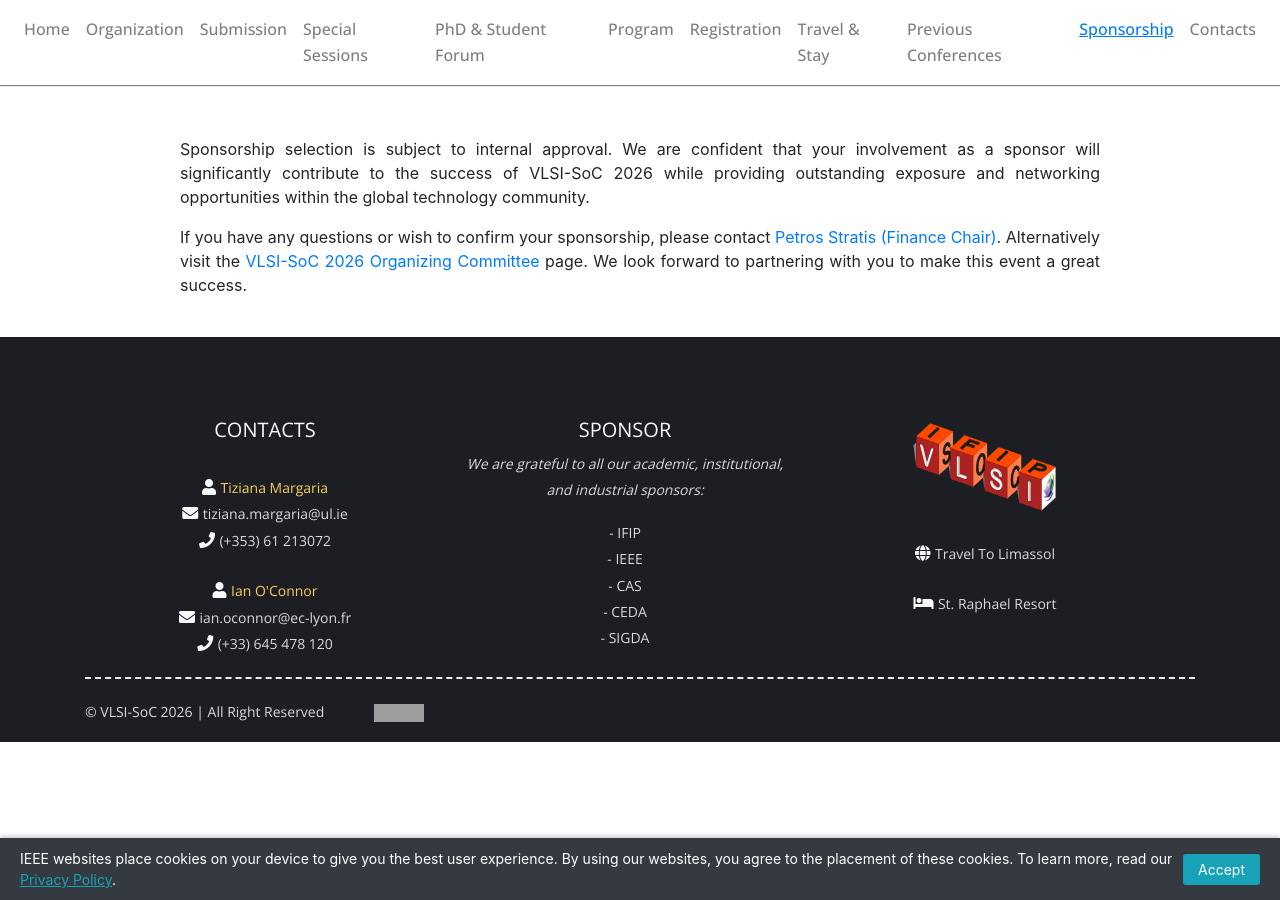
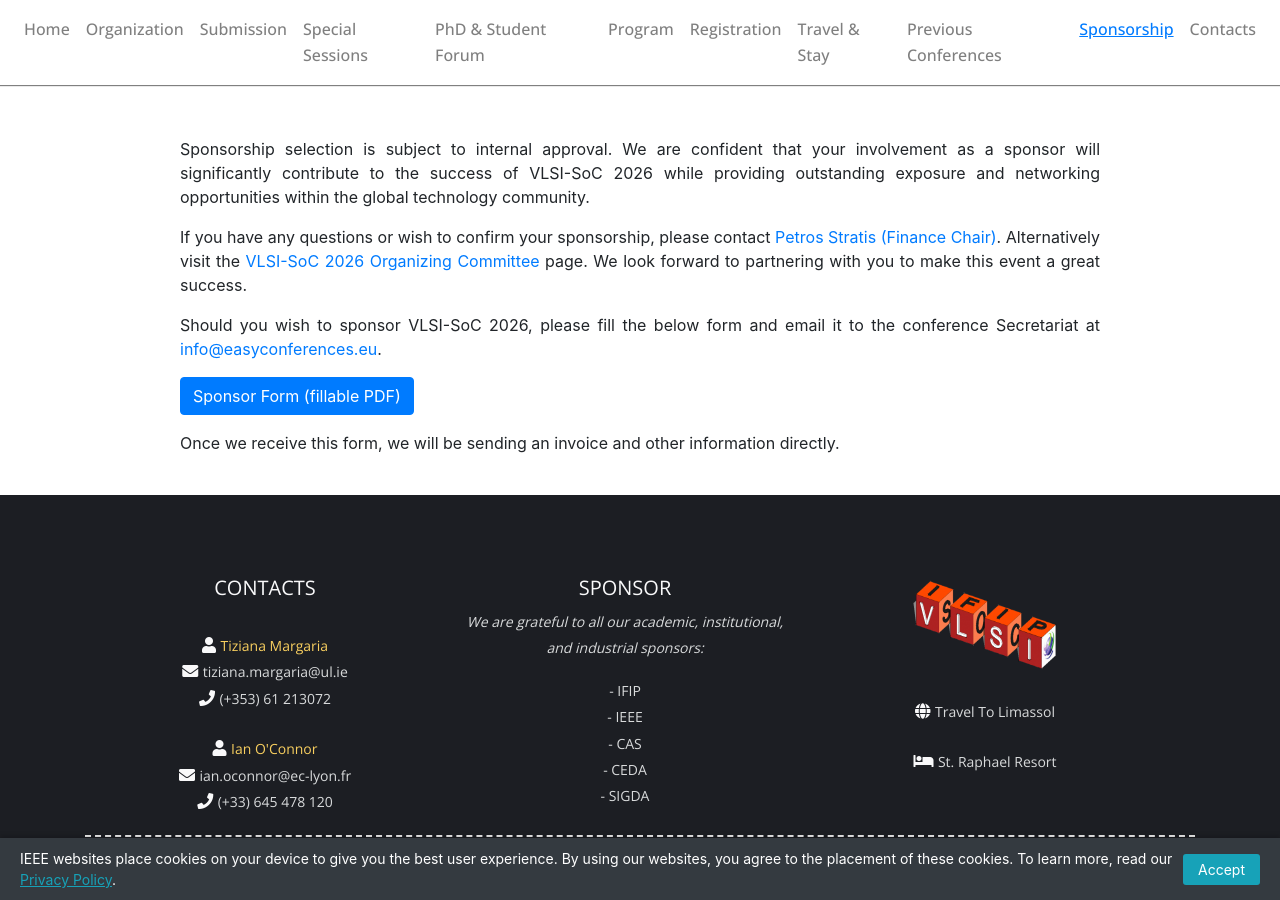
Before and after one commit to vlsi-soc/vlsi-soc, a Jekyll site: the page built from sponsorship.md, in a window 1280 px wide and 900 px high, scrolled down 2711 px. Built offline with Jekyll 4.4.1, drawn with Linux system fonts in a browser that asks for light colours; nearby versions of some CDN libraries; grey boxes are pictures that could not be loaded.

Commit message:
Add fillable form for sponsorship

```diff
--- a/sponsorship.md
+++ b/sponsorship.md
@@ -175,6 +175,20 @@
         We look forward to partnering with you to make this event a great success.
       </p>
 
+      <p>
+        Should you wish to sponsor {{ site.data.conference.name }}, please fill the below form and
+        email it to the conference Secretariat at
+        <a href="mailto:info@easyconferences.eu">info@easyconferences.eu</a>.
+      </p>
+      <p>
+        <a class="btn btn-primary" href="{{ '/docs/Sponsor Form - Fillable.pdf' | relative_url }}" target="_blank" rel="noopener">
+          Sponsor Form (fillable PDF)
+        </a>
+      </p>
+      <p>
+        Once we receive this form, we will be sending an invoice and other information directly.
+      </p>
+
       <br />
     </div>
   </div>
```
Also changed, not shown: 1 other file.
